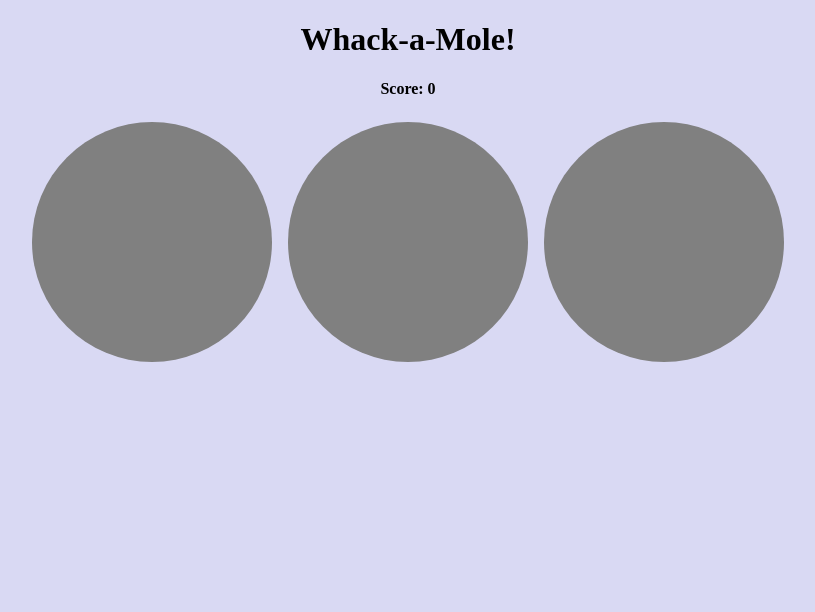
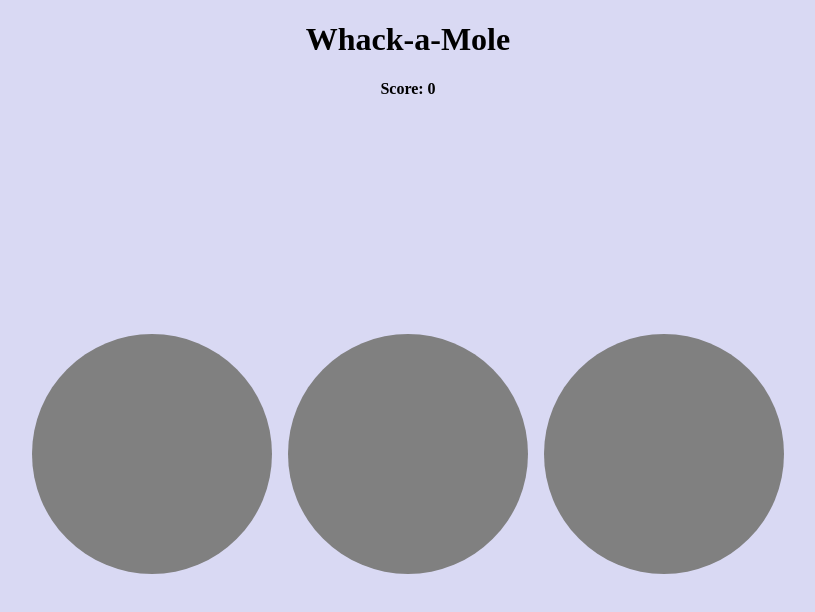
Before and after one commit to Jeswin-bit/whack-a-mole, a plain HTML site: page index.html in a window 1280 px wide. Shown: the whole page, without its empty margins (232-1047 px from the left). Drawn offline with Linux system fonts and the light colour scheme.

Commit message:
part1 completed

```diff
--- a/index.html
+++ b/index.html
@@ -7,6 +7,7 @@
     <style>
         p{
             text-align: center;
+            align-items: center;
             font-weight: 900;
 
         }
@@ -22,6 +23,7 @@
             width: max-content;
             height: 85vh;
             flex-wrap: wrap;
+            align-items: center;
         }
         #main-container div{
             padding: 5em;
@@ -35,7 +37,7 @@
     </style>
 </head>
 <body>
-    <h1>Whack-a-Mole!</h1>
+    <h1>Whack-a-Mole</h1>
     <p>Score: 0</p>
     <div id="main-container">
         <div></div>
```
